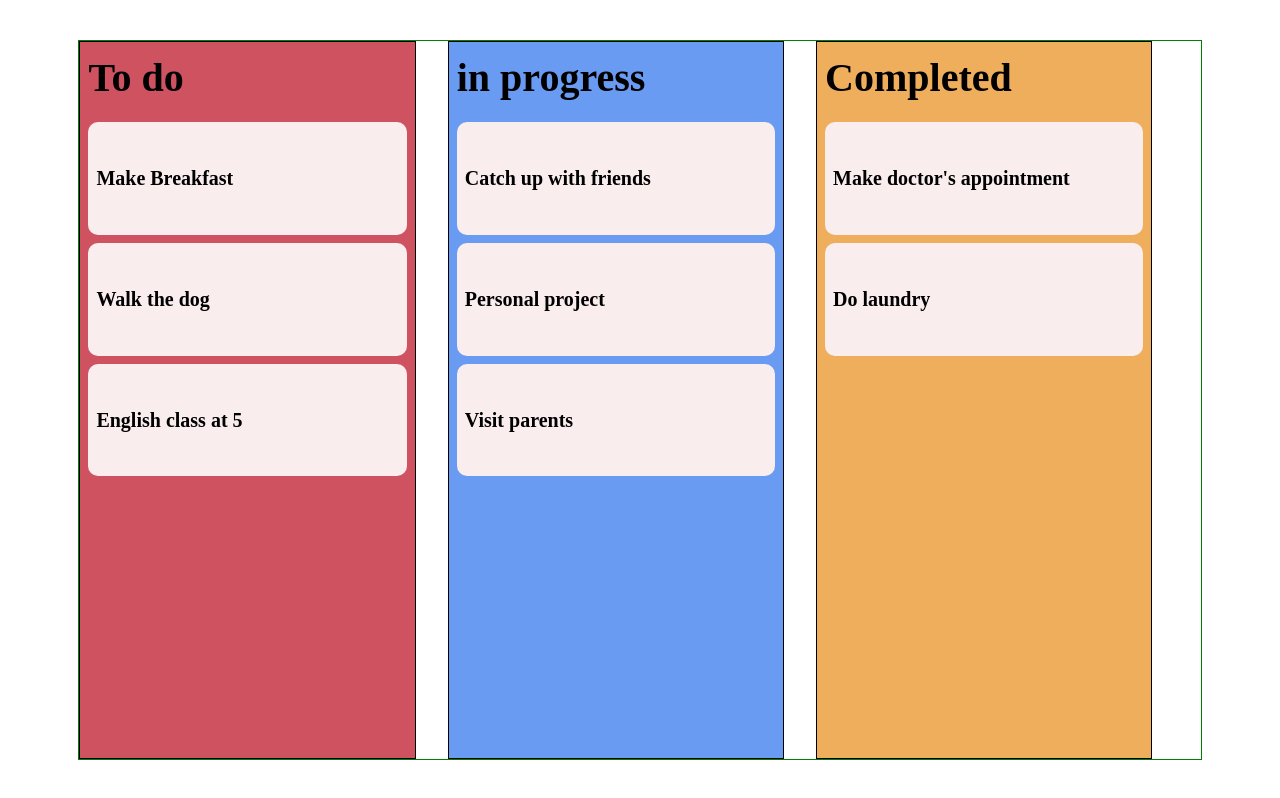
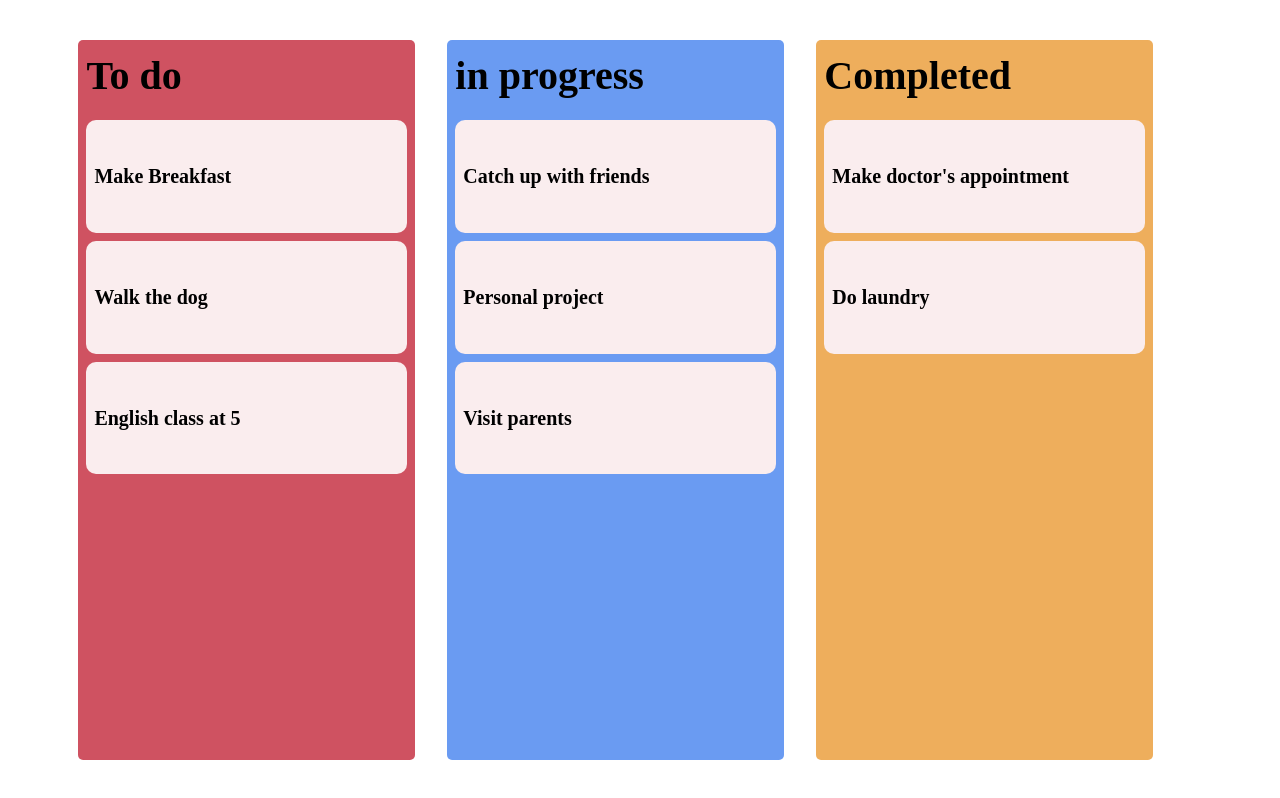
Before and after one commit to Parsa-Parishan/kanban-board, a React (Create React App) app: page / in a window 1280 px wide. Built offline with nearby package versions, Linux system fonts and the light colour scheme.

Commit message:
update style

```diff
--- a/src/styles/main.css
+++ b/src/styles/main.css
@@ -128,7 +128,6 @@ h4 {
   display: grid;
   place-items: center;
   gap: 2rem;
-  border: 1px solid green;
   width: 90%;
   height: 90vh;
 }
@@ -140,7 +139,7 @@ h4 {
   }
 }
 .App main .tasks {
-  border: 1px solid;
+  border-radius: 5px;
   display: flex;
   flex-direction: column;
   width: 90%;
--- a/src/styles/sass/components/_main.scss
+++ b/src/styles/sass/components/_main.scss
@@ -13,11 +13,10 @@
     }
     place-items: center;
     gap: 2rem;
-    border: 1px solid green;
     width: 90%;
     height: 90vh;
     .tasks {
-      border: 1px solid;
+      border-radius: 5px;
       display: flex;
       flex-direction: column;
       width: 90%;
```
Also changed, not shown: 1 other file (tests, documents, lock files or other folders).
